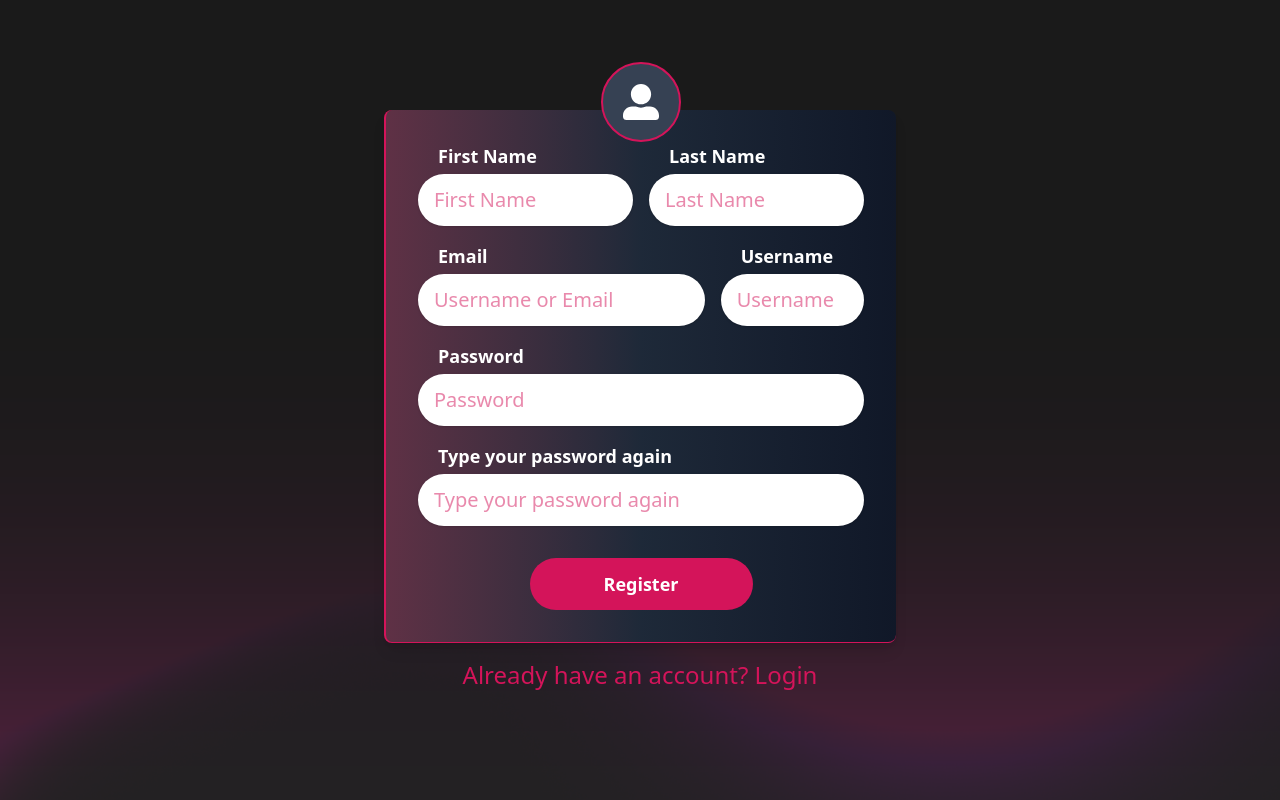
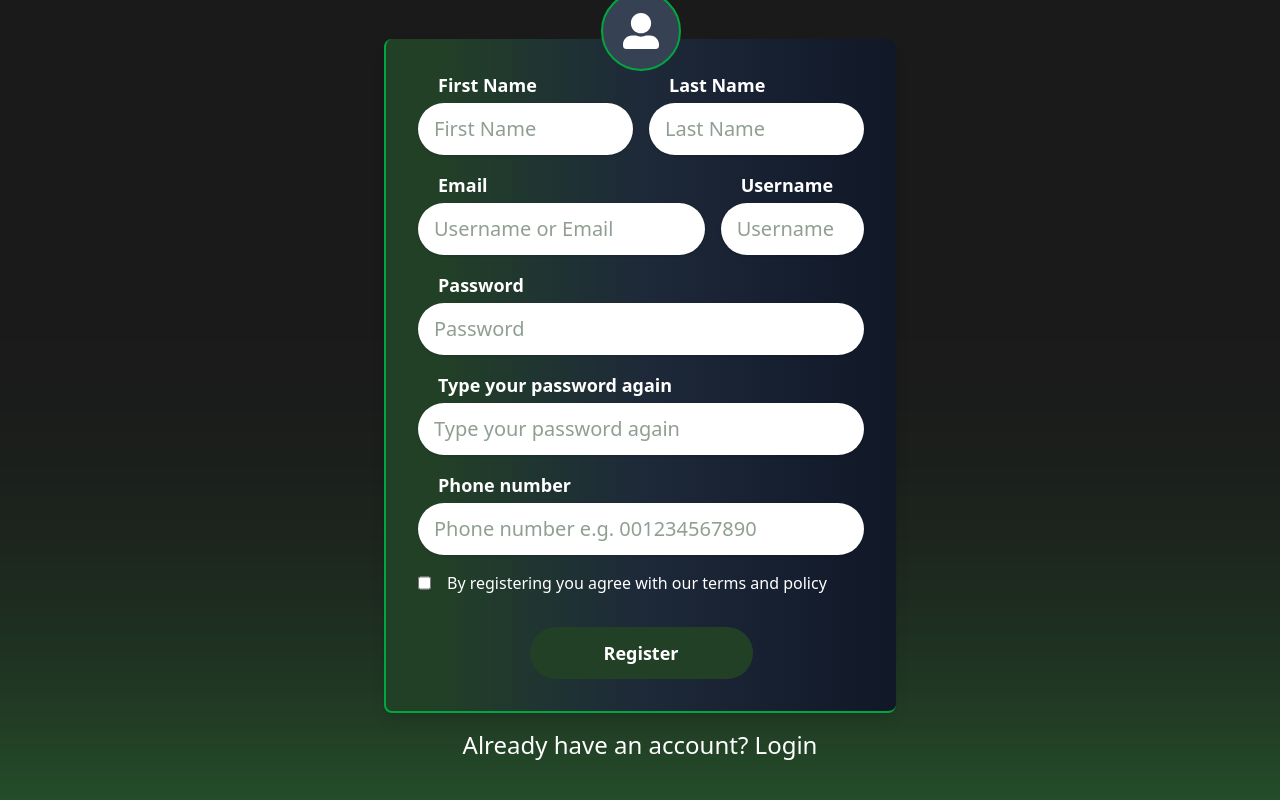
Before and after one commit to whoami-musab/Graduation-Project-Batch5, a Next.js app: page /auth/register in a window 1280 px wide. Built offline with nearby package versions, Linux system fonts and the light colour scheme.

Commit message:
update authentication Login, Signup, Reset_Password

```diff
--- a/src/app/auth/register/page.jsx
+++ b/src/app/auth/register/page.jsx
@@ -6,8 +6,8 @@ import Swal from 'sweetalert2';
 
 function Login() {
 
-    const bg = '/imgs/login.png';
-    const myBorderColor = '#d4145a';
+    const bg = '/imgs/register.png'
+    const bgColor = '#224026'
 
     const [username, setUsername] = useState('');
     const [lastName, setLastName] = useState('');
@@ -16,27 +16,35 @@ function Login() {
     const [password, setPassword] = useState('');
     const [re_password, setRe_Password] = useState('');
     const [firstName, setFirstName] = useState('');
+    const [terms, setTerms] = useState(false);
 
     const handleRegister = (e) => {
         e.preventDefault();
 
-        // if (!username || !password || !firstName || !lastName || !email || !phone || !re_password) {
-        //     return Swal.fire({
-        //         icon: 'warning',
-        //         title: 'All fields are required.',
-        //         confirmButtonColor: '#d4145a'
-        //     });
-        // }
+        if (!username || !password || !firstName || !lastName || !email || !phone || !re_password) {
+            return Swal.fire({
+                icon: 'warning',
+                title: 'All fields are required.',
+                confirmButtonColor: bgColor
+            });
+        }
 
         // create regex to check if password contains letters and numbers
-        if(/^(?=.*[a-z])(?=.*[A-Z])(?=.*\d)(?=.*[@$!%*?&])[A-Za-z\d@$!%*?&]{8,}$/.test(password)){
+        if(!/^(?=.*[a-z])(?=.*[A-Z])(?=.*\d)(?=.*[@$!%*?&])[A-Za-z\d@$!%*?&]{8,}$/.test(password)){
             return Swal.fire({
                 icon: 'error',
                 title: 'Password must contain at least one Capital letter, number. and special character. Minimum eight characters long.',
-                confirmButtonColor: '#d4145a'
+                confirmButtonColor: bgColor
             })
         }
 
+        if(password !== re_password){
+            return Swal.fire({
+                icon: 'error',
+                title: 'Passwords do not match.',
+                confirmButtonColor: bgColor
+            })
+        }
     }
 
     return (
@@ -49,14 +57,14 @@ function Login() {
             }}
         >
             <div
-                className={`bg-linear-to-r from-[#d4145a] via-gray-800 to-gray-900 relative p-8 rounded-lg shadow-lg max-w-lg w-full border-l-2 border-b border-[#d4145a]`}
+                className={`bg-linear-to-r from-[#224026] via-gray-800 to-gray-900 relative p-8 rounded-lg shadow-lg max-w-lg w-full border-l-2 border-b-2 border-green-600`}
                 style={{
-                    "--tw-gradient-from-position": "-90%",
+                    "--tw-gradient-from-position": "10%",
                     "--tw-gradient-via-position": "50%",
                     "--tw-gradient-to-position": "100%",
                 }}
             >
-                <div className={`flex flex-col items-center justify-center rounded-full absolute bg-gray-700 w-20 h-20 border-2 border-[${myBorderColor}] -top-12 left-1/2 transform -translate-x-1/2`}>
+                <div className={`flex flex-col items-center justify-center rounded-full absolute bg-gray-700 w-20 h-20 border-2 border-green-600 -top-12 left-1/2 transform -translate-x-1/2`}>
                     <FaUserAlt className="text-white text-4xl" />
                 </div>
                 <form className="flex flex-col space-y-4">
@@ -69,7 +77,8 @@ function Login() {
                                 value={firstName}
                                 onChange={e => setFirstName(e.target.value)}
                                 placeholder="First Name"
-                                className={`mt-1 block w-full px-4 py-3 bg-white text-xl text-[#d4145a] rounded-full shadow-sm focus:outline-none`}
+                                className={`mt-1 block w-full px-4 py-3 bg-white text-xl rounded-full shadow-sm focus:outline-none`}
+                                style={{color: bgColor}}
                             />
                         </div>
                         <div className='w-1/2'>
@@ -80,7 +89,8 @@ function Login() {
                                 value={lastName}
                                 onChange={e => setLastName(e.target.value)}
                                 placeholder="Last Name"
-                                className={`mt-1 block w-full px-4 py-3 bg-white text-xl text-[#d4145a] rounded-full shadow-sm focus:outline-none`}
+                                className={`mt-1 block w-full px-4 py-3 bg-white text-xl rounded-full shadow-sm focus:outline-none`}
+                                style={{color: bgColor}}
                             />
                         </div>
                     </div>
@@ -90,10 +100,11 @@ function Login() {
                             <input
                                 type="email"
                                 id="email"
-                                value={username}
-                                onChange={e => setUsername(e.target.value)}
+                                value={email}
+                                onChange={e => setEmail(e.target.value)}
                                 placeholder="Username or Email"
-                                className={`mt-1 block w-full px-4 py-3 bg-white text-xl text-[#d4145a] rounded-full shadow-sm focus:outline-none`}
+                                className={`mt-1 block w-full px-4 py-3 bg-white text-xl rounded-full shadow-sm focus:outline-none`}
+                                style={{color: bgColor}}
                             />
                         </div>
                         <div className='w-1/3'>
@@ -104,7 +115,8 @@ function Login() {
                                 value={username}
                                 onChange={e => setUsername(e.target.value)}
                                 placeholder="Username"
-                                className={`mt-1 block w-full px-4 py-3 bg-white text-xl text-[#d4145a] rounded-full shadow-sm focus:outline-none`}
+                                className={`mt-1 block w-full px-4 py-3 bg-white text-xl rounded-full shadow-sm focus:outline-none`}
+                                style={{color: bgColor}}
                             />
                         </div>
                     </div>
@@ -116,7 +128,8 @@ function Login() {
                             value={password}
                             onChange={e => setPassword(e.target.value)}
                             placeholder="Password"
-                            className={`mt-1 block w-full px-4 py-3 bg-white text-xl text-[#d4145a] rounded-full shadow-sm focus:outline-none`}
+                            className={`mt-1 block w-full px-4 py-3 bg-white text-xl rounded-full shadow-sm focus:outline-none`}
+                            style={{color: bgColor}}
                         />
                     </div>
                     <div>
@@ -127,18 +140,36 @@ function Login() {
                             value={re_password}
                             onChange={e => setRe_Password(e.target.value)}
                             placeholder="Type your password again"
-                            className={`mt-1 block w-full px-4 py-3 bg-white text-xl text-[#d4145a] rounded-full shadow-sm focus:outline-none`}
+                            className={`mt-1 block w-full px-4 py-3 bg-white text-xl rounded-full shadow-sm focus:outline-none`}
+                            style={{color: bgColor}}
                         />
+                    </div>
+                    <div>
+                        <label htmlFor="phone number" className="ml-5 block text-lg text-white font-semibold">Phone number</label>
+                        <input
+                            type="tel"
+                            id="phone"
+                            value={phone}
+                            onChange={e => setPhone(typeof e.target.value === 'number' ? e.target.value : e.target.value.replace(/\D/, ''))}
+                            placeholder="Phone number e.g. 001234567890"
+                            className={`mt-1 block w-full px-4 py-3 bg-white text-xl rounded-full shadow-sm focus:outline-none`}
+                            style={{color: bgColor}}
+                        />
+                    </div>
+                    <div className='flex gap-4'>
+                        <input type="checkbox" id='agree_terms' className='cursor-pointer' checked={terms} onChange={e=> setTerms(e.target.checked)} />
+                        <label htmlFor='agree_terms' className="text-white cursor-pointer" >By registering you agree with our terms and policy</label>
                     </div>
                     <button
                         onClick={e => handleRegister(e)}
-                        className="bg-[#d4145a] cursor-pointer text-white py-3 rounded-full text-lg font-semibold hover:bg-pink-700 transition duration-300 w-1/2 self-center block mt-4"
+                        className={`cursor-pointer text-white py-3 rounded-full text-lg font-semibold transition duration-300 w-1/2 self-center block mt-4`}
+                        style={{ backgroundColor: bgColor }}
                     >
                         Register
                     </button>
                 </form>
             </div>
-            <Link href="/auth/login" className="text-[#d4145a] mt-4 block text-center hover:underline text-2xl">
+            <Link href="/auth/login" className={`text-white mt-4 block text-center hover:underline text-2xl`}>
                 Already have an account? Login
             </Link>
         </div>
--- a/src/app/auth/reset/page.jsx
+++ b/src/app/auth/reset/page.jsx
@@ -1,8 +1,9 @@
 'use client';
+import { useRouter } from 'next/navigation';
 import React, { useState } from 'react'
-import Link from 'next/link';
 import { FaUserAlt } from "react-icons/fa";
 import Swal from 'sweetalert2';
+
 
 function Login() {
 
@@ -10,6 +11,7 @@ function Login() {
     const myBorderColor = '#d4145a';
 
     const [username, setUsername] = useState('');
+    const router = useRouter()
 
     const handleReset = (e) => {
         e.preventDefault();
@@ -72,6 +74,9 @@ function Login() {
                     </button>
                 </form>
             </div>
+            <button onClick={()=> router.back()} className="text-[#d4145a] cursor-pointer mt-4 block text-center hover:underline text-2xl">
+                Back to Login
+            </button>
         </div>
     )
 }
```
Also changed, not shown: public/imgs/register.png (added).
